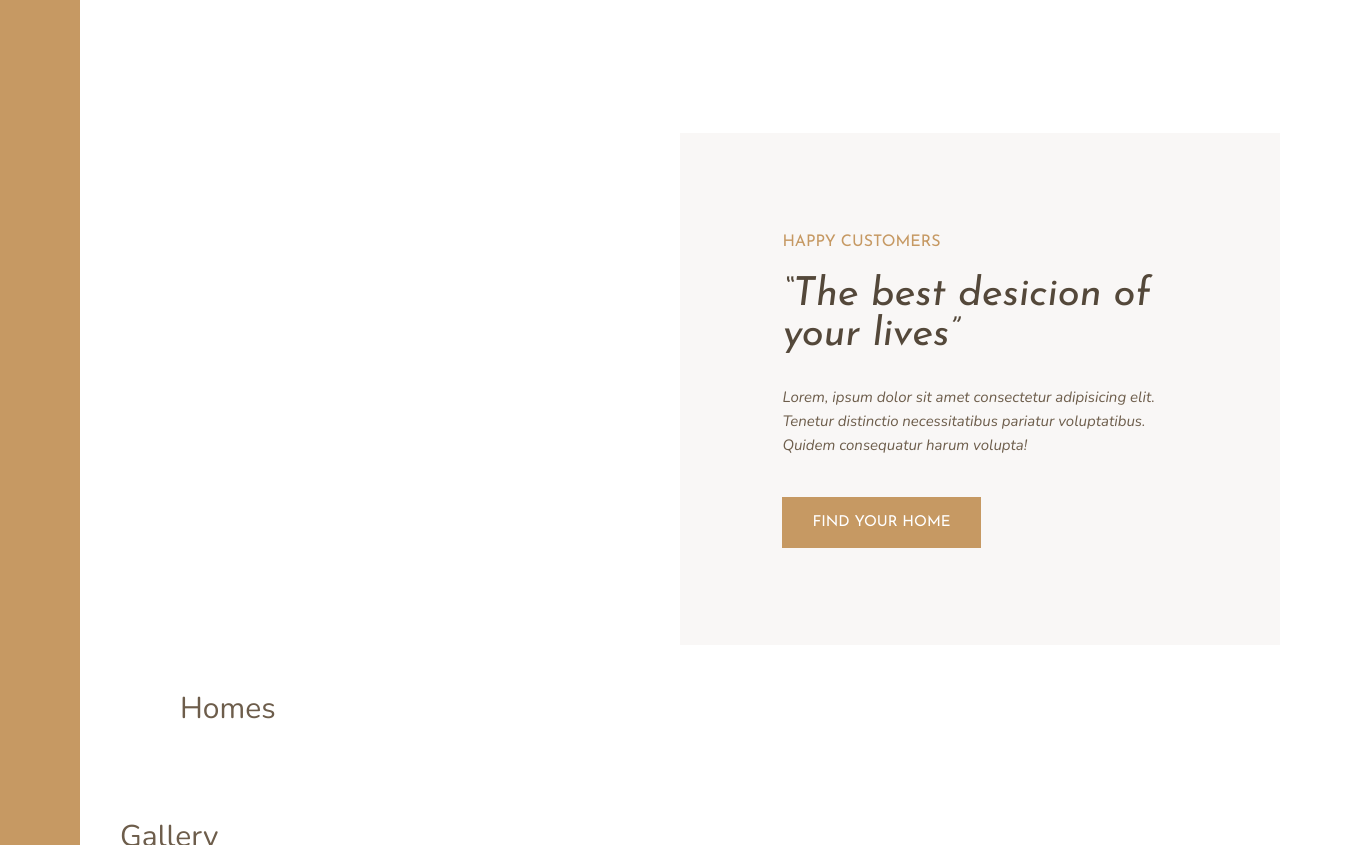
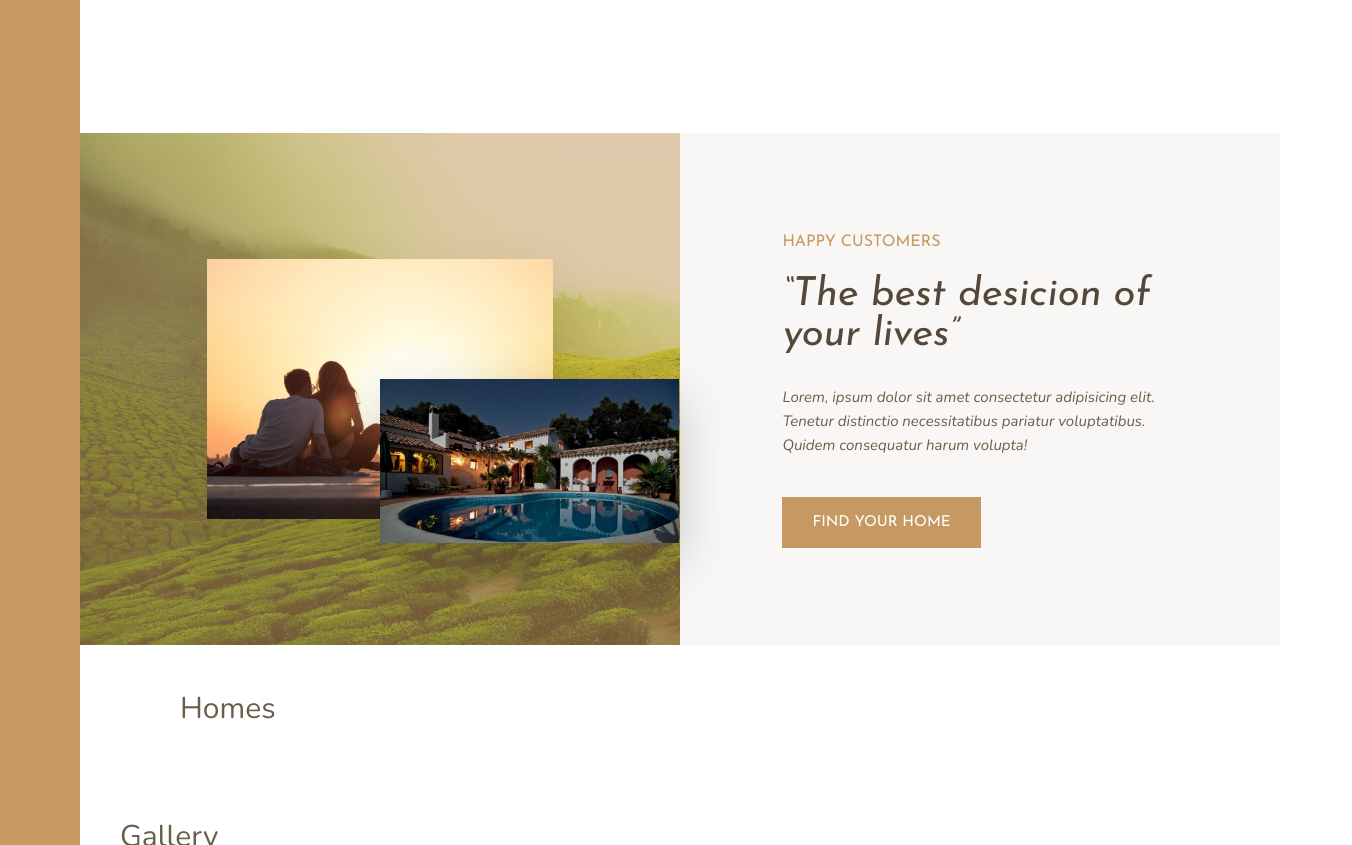
Before and after one commit to tihomirtx88/NexterApp, a website: page index.html in a window 1280 px wide. Shown: the part 1340-2185 px from the top of the page, 1352 px wide, since content can reach past the window. Drawn offline with nearby package versions, Linux system fonts and the light colour scheme.

Commit message:
building-section-part-two

```diff
--- a/index.html
+++ b/index.html
@@ -75,7 +75,8 @@
      </section>
 
        <div class="story__pictures">
-          Story picture
+          <img src="img/story-1.jpeg" alt="Couple with new house" class="story__img--1">
+          <img src="img/story-2.jpeg" alt="Couple with new house" class="story__img--2">
        </div>
 
        <div class="story__content">
--- a/sass/_story.scss
+++ b/sass/_story.scss
@@ -1,7 +1,29 @@
 .story{
-    &____pictures{
-        background-color: $color-grey-light-2;
+    &__pictures{
+        background-color: $color-primary;
         grid-column: full-start / col-end 4;
+        background-image: linear-gradient(rgba($color-primary, .5), rgba($color-primary, .5)), url(../img/back.jpg);
+        background-size: cover;
+
+        display: grid;
+        grid-template-rows: repeat(6, 1fr);
+        grid-template-columns: repeat(6, 1fr);
+        align-items: center;
+    }
+
+    &__img--1{
+        width: 100%;
+        grid-row: 2/ 6;
+        grid-column: 2/ 6;
+        box-shadow: 0 2rem 5rem rgba(#000, .1);
+    }
+
+    &__img--2{
+        width: 115%;
+        grid-row: 4 /6;
+        grid-column: 4 / 7;
+        z-index: 20;
+        box-shadow: 0 2rem 5rem rgba(#000, .2);
     }
 
     &__content{
```
Also changed, not shown: css/style.css.
